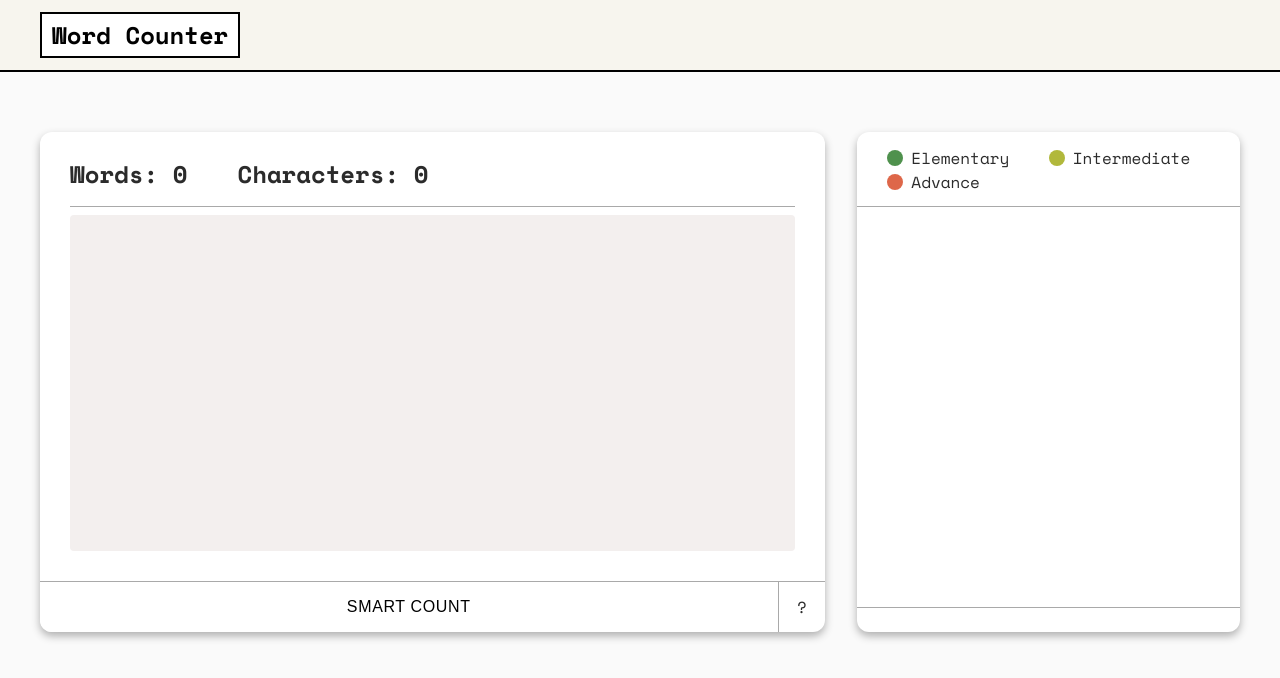
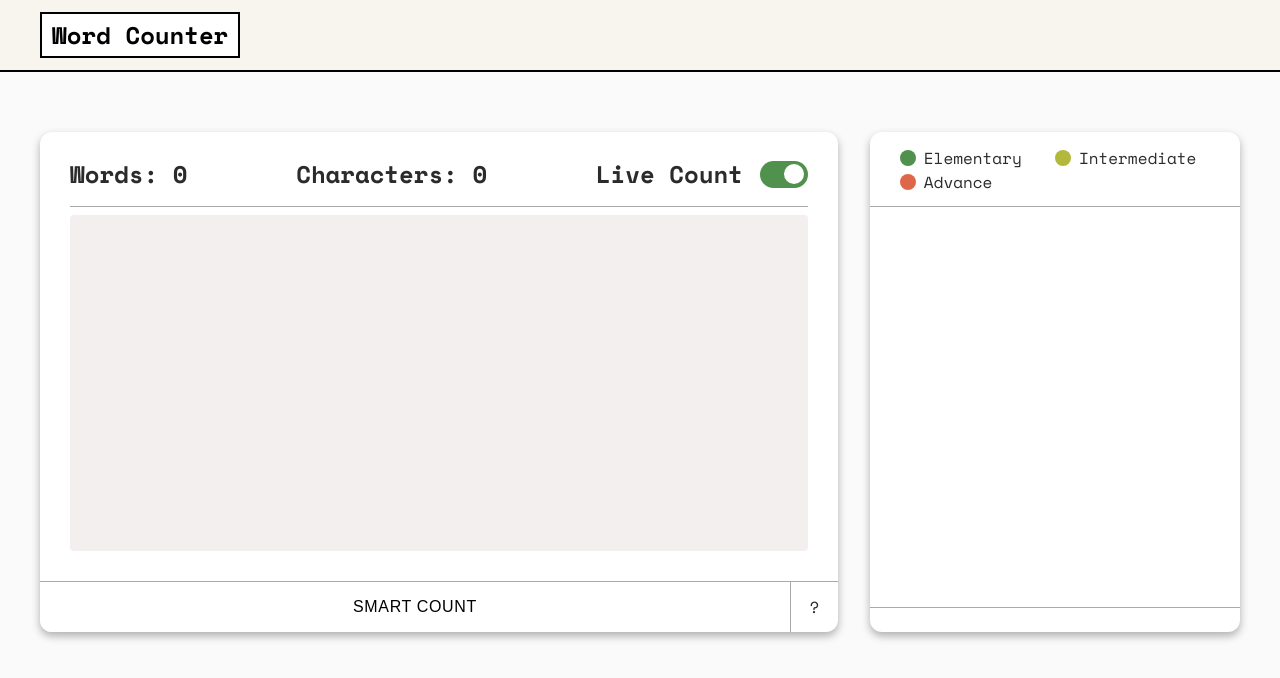
Before and after one commit to HomoDevus/WordCounter, a React (Create React App) app: page / in a window 1280 px wide. Shown: the top 678 px of the page. Built offline with nearby package versions, Linux system fonts and the light colour scheme.

Commit message:
Smart count was set up

```diff
--- a/src/App.js
+++ b/src/App.js
@@ -2,7 +2,7 @@ import './App.css';
 import Header from "./components/Header";
 import Main from "./components/Main";
 import SmartCountExplanation from "./components/SmartCountExplanation";
-import {useEffect, useState} from "react";
+import {useState} from "react";
 
 function App() {
   const [smartCountPopUp, setSmartCountPopUp] = useState(false);
--- a/src/components/Header.js
+++ b/src/components/Header.js
@@ -19,7 +19,6 @@ function Header() {
                 replaceByLetter(++pos, replaceTo, endCallback);
             } else {
                 if (endCallback !== undefined) {
-                    console.log(endCallback)
                     endCallback();
                 }
             }
--- a/src/components/MainCounterField/CounterField.js
+++ b/src/components/MainCounterField/CounterField.js
@@ -1,7 +1,8 @@
-import React, {useEffect} from "react";
+import React, {useEffect, useState} from "react";
 import CounterFieldHeader from "./CounterFieldHeader";
 import CounterFieldInput from "./CounterFieldInput";
 import '../../componentsStyles/smartCount.css';
+import Book from "../../functions/sendRequest";
 
 function CounterField({
         textArea,
@@ -12,6 +13,28 @@ function CounterField({
         setWordsAmount,
         setSmartCountPopUp
     }) {
+    const [liveCount, setLiveCount] = useState(true);
+    const [charactersAmount, setCharactersAmount] = useState(textArea.length);
+    const [updateResponse, setUpdateResponse] = useState(false);
+
+    useEffect(() => {
+        if (!liveCount) {
+            setWordsAmount('-');
+            setCountedWords({});
+            setCharactersAmount('-');
+        }
+    }, [liveCount])
+
+    function smartCountStart() {
+        if (textArea) {
+            setLiveCount(false);
+            let request = new Book(textArea);
+            request.getLemmas()
+                .then((ans) => {
+                    setUpdateResponse(ans);
+                }).catch(e => {console.error(e)})
+        }
+    }
 
     return (
         <div className='counter-field'>
@@ -19,6 +42,9 @@ function CounterField({
                 <CounterFieldHeader
                     textArea={textArea}
                     wordsAmount={wordsAmount}
+                    liveCount={liveCount}
+                    setLiveCount={setLiveCount}
+                    charactersAmount={charactersAmount}
                 />
                 <hr />
                 <CounterFieldInput
@@ -27,12 +53,16 @@ function CounterField({
                     setCountedWords={setCountedWords}
                     setWordsAmount={setWordsAmount}
                     countedWords={countedWords}
+                    liveCount={liveCount}
+                    setCharactersAmount={setCharactersAmount}
+                    updateResponse={updateResponse}
+                    setUpdateResponse={setUpdateResponse}
                 />
             </div>
             <hr className='last-hr'/>
             <div className='counter-field__footer'>
-                <button>Smart count</button>
-                <p onClick={() => {setSmartCountPopUp(true)}} className='counter-field__footer__question'>?</p>
+                <button onClick={smartCountStart}>Smart count</button>
+                <p onClick={() => {setSmartCountPopUp(true)}} className='counter-field__footer__question noselect'>?</p>
             </div>
         </div>
     )
--- a/src/components/MainCounterField/CounterFieldHeader.js
+++ b/src/components/MainCounterField/CounterFieldHeader.js
@@ -1,11 +1,19 @@
 import React from "react";
 
-function CounterFieldHeader({textArea, wordsAmount}) {
+function CounterFieldHeader({textArea, wordsAmount, liveCount, setLiveCount, charactersAmount}) {
+    function handleEvent(e) {
+        setLiveCount(e.target.checked);
+    }
 
     return (
         <div className='counter-field__header'>
             <h3 className='counter-field__heading'>Words: {wordsAmount}</h3>
-            <h3 className='counter-field__heading'>Characters: {textArea.length}</h3>
+            <h3 className='counter-field__heading'>Characters: {charactersAmount}</h3>
+            <label className='switch'>
+                <h3 className='counter-field__heading'>Live Count</h3>
+                <input type="checkbox" checked={liveCount} onChange={handleEvent}/>
+                <span className='slider round'/>
+            </label>
         </div>
     )
 }
--- a/src/components/MainCounterField/CounterFieldInput.js
+++ b/src/components/MainCounterField/CounterFieldInput.js
@@ -1,31 +1,22 @@
 import React, {useEffect} from "react";
 
-function CounterFieldInput({setTextArea, textArea, setCountedWords, setWordsAmount, countedWords}) {
+function CounterFieldInput({setTextArea, textArea, setCountedWords, setWordsAmount, countedWords, liveCount, setCharactersAmount, updateResponse, setUpdateResponse}) {
     useEffect(() => {
-        setCountedWords(countWords());
-    }, [textArea]);
+        if (liveCount) {
+            setCountedWords(sortByEntries(countWordsEntries()));
+            setCharactersAmount(textArea.length);
+        } else if (updateResponse) {
+            setCountedWords(sortByEntries(updateResponse));
+            setCharactersAmount(textArea.length);
+        }
+    }, [textArea, liveCount, updateResponse]);
 
     useEffect(() => {
-        setWordsAmount(estimateWords());
+        if (liveCount || updateResponse) {
+            setWordsAmount(estimateWords());
+            setUpdateResponse(false);
+        }
     }, [countedWords]);
-
-    /**
-     * Count words from string. Returns object where key is a word and value is number of entries of this word.
-     * @returns {{[p: string]: unknown}}
-     */
-    function countWords() {
-        let clearTA = textArea.replace(/[.,#!$%^&*;:{}=\-_`~()1234567890]/g,"").replace(/\s{2,}/g," ").split(' ');
-        clearTA = clearTA.filter((word) => word !== ' ' && word !== '');
-        let count = {};
-        for (let word of clearTA) {
-            word in count ? count[word] += 1: count[word] = 1;
-        }
-        // Object sort
-        count = Object.fromEntries(
-            Object.entries(count).sort(([,a],[,b]) => b-a)
-        );
-        return count;
-    }
 
     function estimateWords() {
         let wordsAmount = 0;
@@ -33,6 +24,26 @@ function CounterFieldInput({setTextArea, textArea, setCountedWords, setWordsAmou
             wordsAmount += entries;
         }
         return wordsAmount;
+    }
+
+    function sortByEntries(countedWords) {
+        return Object.fromEntries(
+            Object.entries(countedWords).sort(([, a], [, b]) => b - a)
+        );
+    }
+
+    /**
+     * Count words from string. Returns object where key is a word and value is number of entries of this word.
+     * @returns {{[p: string]: unknown}}
+     */
+    function countWordsEntries() {
+        let clearTxt = textArea.replace(/[.,#!$%^&*;:{}=\-_`~()1234567890]/g, "").replace(/\s{2,}/g, " ").split(' ');
+        clearTxt = clearTxt.filter((word) => word !== ' ' && word !== '');
+        let count = {};
+        for (let word of clearTxt) {
+            word in count ? count[word] += 1 : count[word] = 1;
+        }
+        return count;
     }
 
     function handleChange(e) {
--- a/src/components/MainResponse/Response.js
+++ b/src/components/MainResponse/Response.js
@@ -9,8 +9,6 @@ function Response({countedWords, wordsAmount}) {
         let wordsUpdate = [];
         let i = 0;
         for (let [word, entries] of Object.entries(countedWords)) {
-            console.log(entries, wordsAmount)
-            console.log(entries / wordsAmount)
             wordsUpdate.push(
                 <ResponseWord key={i} word={word} entries={entries} precent={(entries / wordsAmount * 100).toFixed(1)}/>
             )
--- a/src/components/SmartCountExplanation.js
+++ b/src/components/SmartCountExplanation.js
@@ -10,7 +10,7 @@ function SmartCountExplanation({setSmartCountPopUp}) {
                 alt='close sign'
                 onClick={() => setSmartCountPopUp(false)}
             />
-            <div className='smart-count-explanation__inner'>
+            <div className='smart-count-explanation__inner noselect'>
                 <h3>What is Smart Count?</h3>
                 <p>Smart Count option will count word's different forms as it's infinitive.
                     So that word went will be counted as go.</p>
--- a/src/componentsStyles/Main.css
+++ b/src/componentsStyles/Main.css
@@ -46,28 +46,14 @@ main {
 
 .counter-field__header {
     color: #2B2B2B;
-}
-
-.counter-field__header > * {
-    display: inline-block;
+    display: flex;
+    justify-content: space-between;
+    margin-bottom: 0.875rem;
 }
 
     .counter-field__heading {
         font-size: 1.5rem;
         font-weight: bold;
-        margin: 0 50px 0.875rem 0;
-    }
-
-    .counter-field__header label {
-        display: flex;
-        justify-content: space-between;
-    }
-
-    .counter-field__header label input {
-        margin-right: 8px;
-        width: 1rem;
-        height: 1rem;
-        margin-top: 0.75rem;
     }
 
 .counter-field textarea {
@@ -96,3 +82,65 @@ main {
     cursor: help;
     text-align: center;
 }
+
+/* Slider styles */
+/* The switch - the box around the slider */
+.switch {
+    position: relative;
+    display: flex;
+    align-items: center;
+}
+
+/* Hide default HTML checkbox */
+.switch input {
+    opacity: 0;
+    width: 0;
+    height: 0;
+}
+
+/* The slider */
+.slider {
+    position: relative;
+    cursor: pointer;
+    background-color: #ccc;
+    -webkit-transition: .4s;
+    transition: .4s;
+    width: 48px;
+    height: 27px;
+    margin-left: 10px;
+}
+
+.slider:before {
+    position: absolute;
+    content: "";
+    height: 20px;
+    width: 20px;
+    left: 4px;
+    bottom: 4px;
+    background-color: white;
+    -webkit-transition: .4s;
+    transition: .4s;
+}
+
+input:checked + .slider {
+    background-color: #4F914D;
+}
+
+input:focus + .slider {
+    box-shadow: 0 0 1px #4F914D;
+}
+
+input:checked + .slider:before {
+    -webkit-transform: translateX(20px);
+    -ms-transform: translateX(20px);
+    transform: translateX(20px);
+}
+
+/* Rounded sliders */
+.slider.round {
+    border-radius: 34px;
+}
+
+.slider.round:before {
+    border-radius: 50%;
+}
--- a/src/index.css
+++ b/src/index.css
@@ -31,6 +31,16 @@ hr {
   height: 1px;
   background-color: darkgrey;
   margin: 0;
+}
+
+.noselect {
+  -webkit-touch-callout: none; /* iOS Safari */
+  -webkit-user-select: none; /* Safari */
+  -khtml-user-select: none; /* Konqueror HTML */
+  -moz-user-select: none; /* Old versions of Firefox */
+  -ms-user-select: none; /* Internet Explorer/Edge */
+  user-select: none; /* Non-prefixed version, currently
+                                  supported by Chrome, Edge, Opera and Firefox */
 }
 
 .content-container {
```
Also changed, not shown: src/functions/sendRequest.js (+10 -5 lines).
